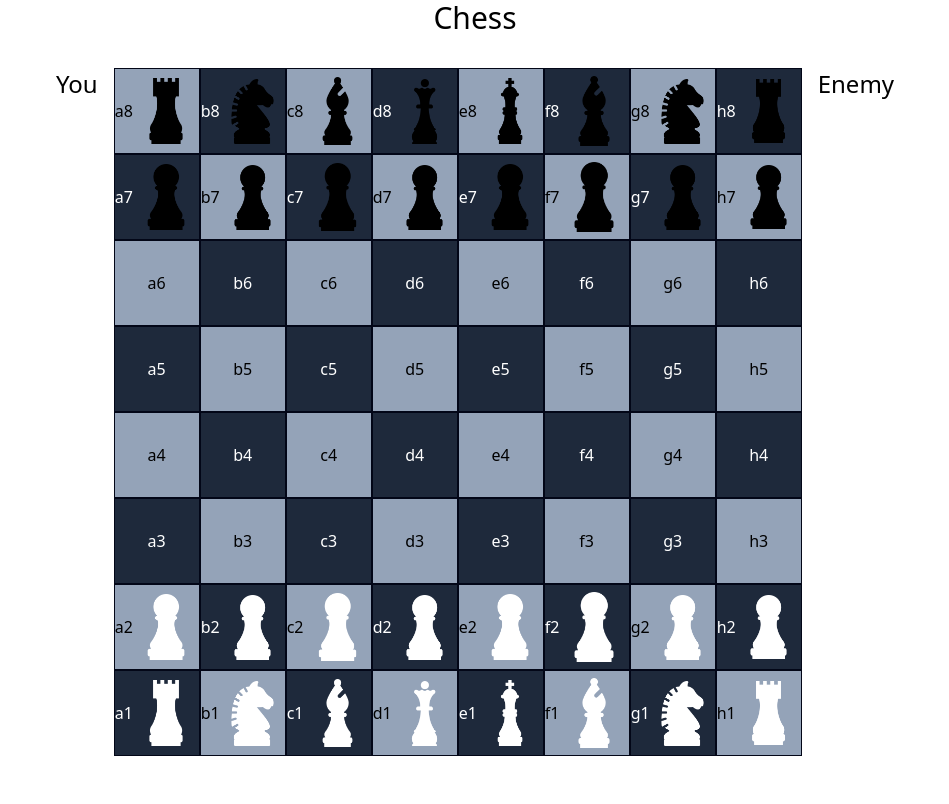
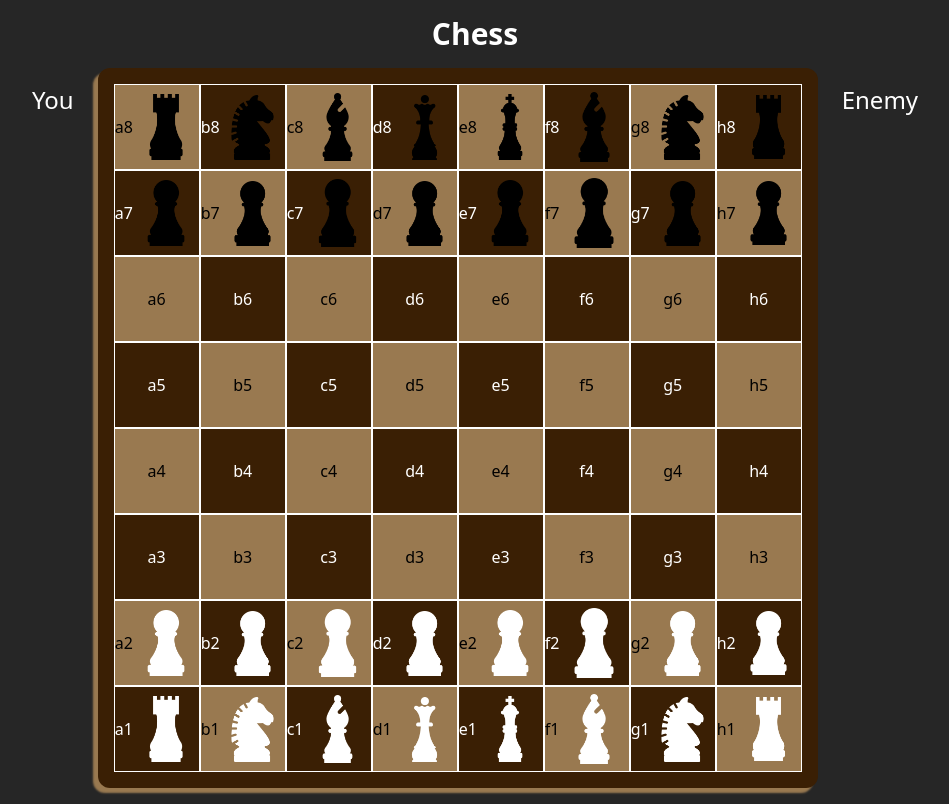
Before and after one commit to RShillgit/Chess, a React (Vite) app: page / in a window 1280 px wide. Shown: the whole page, without its empty margins (165-1114 px from the left). Built offline with nearby package versions, Linux system fonts and the light colour scheme.

Commit message:
Style improvements

```diff
--- a/src/App.tsx
+++ b/src/App.tsx
@@ -126,13 +126,13 @@ const App = () => {
   }
 
   return (
-    <div>
-      <h1 className="flex justify-center text-3xl translate-y-">Chess</h1>
+    <div className="bg-neutral-800 min-h-screen">
+      <h1 className="flex pt-4 font-bold text-white justify-center text-3xl translate-y-">Chess</h1>
 
       <div className="flex justify-center p-4">
 
         <div className="py-4 pb-4">
-          <h1 className="text-2xl">You</h1>
+          <h1 className="text-2xl pb-4 text-center text-white">You</h1>
           {pieceGraveyard('user')}
         </div>
 
@@ -141,7 +141,7 @@ const App = () => {
         </div>
 
         <div className="py-4 pb-4">
-          <h1 className="text-2xl">Enemy</h1>
+          <h1 className="text-2xl pb-4 text-center text-white">Enemy</h1>
           {pieceGraveyard('ai')}
         </div>
 
@@ -150,10 +150,15 @@ const App = () => {
       {winner
         ?
         <>
-          <dialog id="winner-modal">
-            <h1>{winner.name === 'ai' ? 'You Lose!' : 'You Win'}</h1>
-            <p>{winner.name}</p>
-            <button onClick={restart}>Restart</button>
+          <dialog id="winner-modal" className="flex justify-center items-center flex-col w-6/12 rounded-lg bg-black bg-opacity-90" >
+
+            <h1 className="text-3xl text-white font-bold text-center">{winner.name === 'ai' ? 'You Lose!' : 'You Win!'}</h1>
+
+            <button onClick={restart} className="border text-white border-white p-1 rounded-md text-lg
+              hover:shadow-restart-button"
+            >
+              Restart
+            </button>
           </dialog>
         </>
         :<></>
--- a/src/components/ChessBoard.tsx
+++ b/src/components/ChessBoard.tsx
@@ -230,9 +230,11 @@ const ChessBoard = () => {
     function randomlyMovePiece(): void {
 
         const randomPiece = ai.pieces[Math.floor(Math.random() * ai.pieces.length)];
-        const king = ai.pieces.find(p => p.type === 'king');
+        const enemyking = user.pieces.find(p => p.type === 'king');
 
-        if (king && randomPiece && randomPiece.alive) {
+        if (enemyking && randomPiece && randomPiece.alive) {
+
+            // TODO: Try to move toward enemy king
 
             // Random box
             const randomBox = board[Math.floor(Math.random() * board.length)].position;
@@ -354,12 +356,15 @@ const ChessBoard = () => {
     }
 
     return (
-        <div className="p-4 grid justify-items-center items-center grid-cols-8 grid-rows-boardRows w-screen-1/2 h-boardHeight ">
+        <div className="ml-6 mr-6 shadow-chess-board rounded-xl bg-dark-box">
+            <div className="p-4 grid justify-items-center items-center grid-cols-8 grid-rows-boardRows w-screen-1/2 h-boardHeight
+                "
+            >
 
                 {board.map((box, i) => {
                     return (
-                    <div key={i} id={box.position} className={`flex justify-center items-center w-full h-full border border-slate-950
-                        ${box.color === 'dark' ? 'bg-slate-800 text-white' : 'bg-slate-400 text-black'}`}
+                        <div key={i} id={box.position} className={`flex justify-center items-center w-full h-full border border-white
+                            ${box.color === 'dark' ? 'bg-dark-box text-white' : 'bg-light-box text-black'}`}
                             onMouseOver={(e) => checkViableMove(e)}
                             onMouseOut={(e) => {
                                     if (selectedChessPiece) {
@@ -376,7 +381,7 @@ const ChessBoard = () => {
                         </div>
                     )
                 })}
-
+            </div>
         </div>
     )
 
--- a/src/context/chessContext.tsx
+++ b/src/context/chessContext.tsx
@@ -43,6 +43,11 @@ export function ChessContextProvider( { children }: ChessContextProviderProps )
     // On mount check for checked kings
     useEffect(() => {
         opponentKingIsChecked();
+
+        const storedWinner = localStorage.getItem('winner');
+        if (storedWinner && JSON.parse(storedWinner) === 'user') setWinner(user);
+        else if (storedWinner && JSON.parse(storedWinner) === 'ai') setWinner(ai);
+
     }, [])
 
     const selectPiece = (piece: Piece | null) => {
@@ -238,7 +243,8 @@ export function ChessContextProvider( { children }: ChessContextProviderProps )
     }
 
     const declareWinner = (player: Player) => {
-        setWinner(player)
+        localStorage.setItem('winner', player.name);
+        setWinner(player);
     }
 
     // Restart game by resetting state values
--- a/tailwind.config.js
+++ b/tailwind.config.js
@@ -16,7 +16,14 @@ export default {
       "dropShadow": {
         "selected-piece": "-5px 5px 5px black"
       },
+      "colors": {
+        "light-box": "#997950",
+        "dark-box": "#3A1F04",
+        "board-backround": "#2B1700"
+      },
       "boxShadow": {
+        "chess-board": "-5px 5px 2px #997950",
+        "restart-button": "0 0 10px white",
         "valid-hover": "0 0 5px 5px limegreen",
         "invalid-hover": "0 0 5px 5px red"
       },
```
Lines whose indentation alone changed are shown as unchanged.
